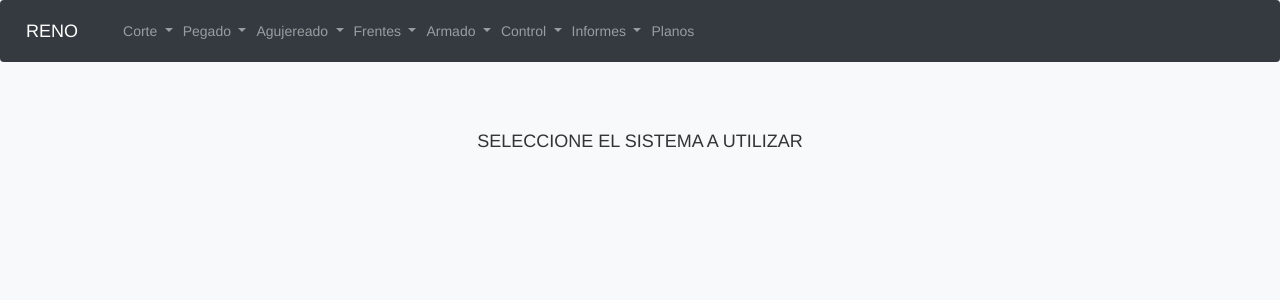
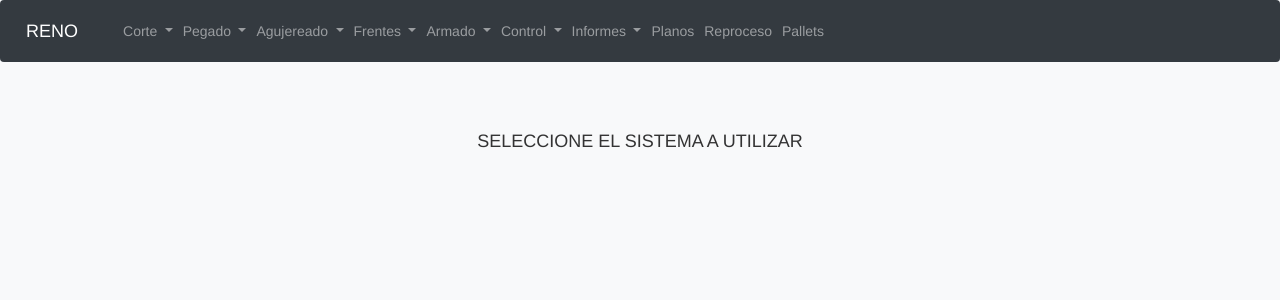
Before and after one commit to JoanRENO/Sistema-de-Control, a Flask app: page / in a window 1280 px wide. Shown: the top 300 px of the page. Run offline with Flask 2, Linux system fonts and the light colour scheme; some libraries are stand-ins or nearby versions.

Commit message:
Reproceso - Arreglo de Bootstrap

```diff
--- a/dataBase/pallet.py
+++ b/dataBase/pallet.py
@@ -25,7 +25,7 @@ class Pallet(DataBase):
 
     def crearPallet(self):
         self.cursor.execute("INSERT INTO " + DataBase.Tablas.pallets + " (idPallet, fechaInicio, estado) "
-                            "VALUES ((SELECT MAX(idPallet+1) FROM Prueba.dbo.pallets), ?, 'ABIERTO')", fecha())
+                            "VALUES ((SELECT MAX(idPallet+1) FROM " + DataBase.Tablas.pallets + "), ?, 'ABIERTO')", fecha())
         self.cursor.commit()
 
     def cerrarPallet(self, idPallet):
--- a/templates/index.html
+++ b/templates/index.html
@@ -96,6 +96,16 @@
                 Planos
               </a>
             </li>
+            <li class="nav-item dropdown">
+              <a class="nav-link" href="reproceso/1">
+                Reproceso
+              </a>
+            </li>
+            <li class="nav-item dropdown">
+              <a class="nav-link" href="pallet/0">
+                Pallets
+              </a>
+            </li>
           </ul>
         </div>
       </nav>
```
Also changed, not shown: templates/reproceso.html (+6 -6 lines).
